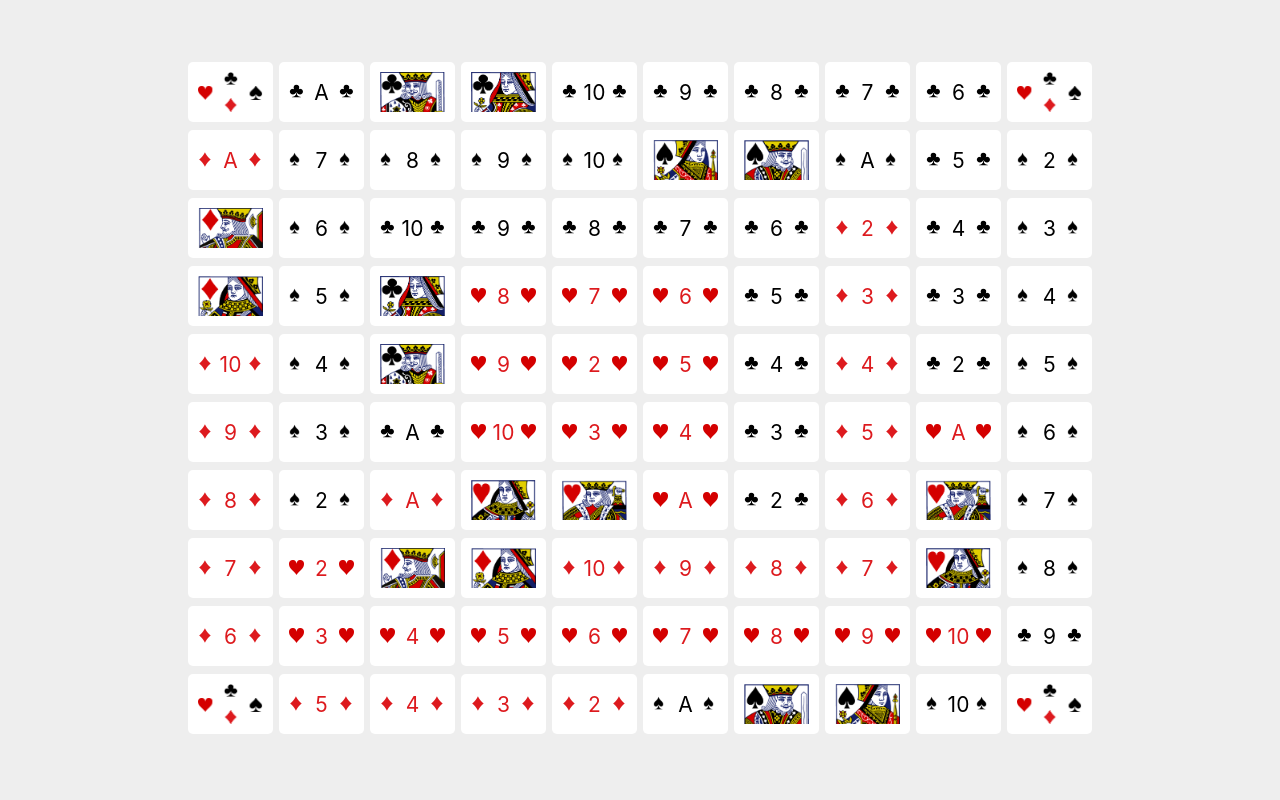
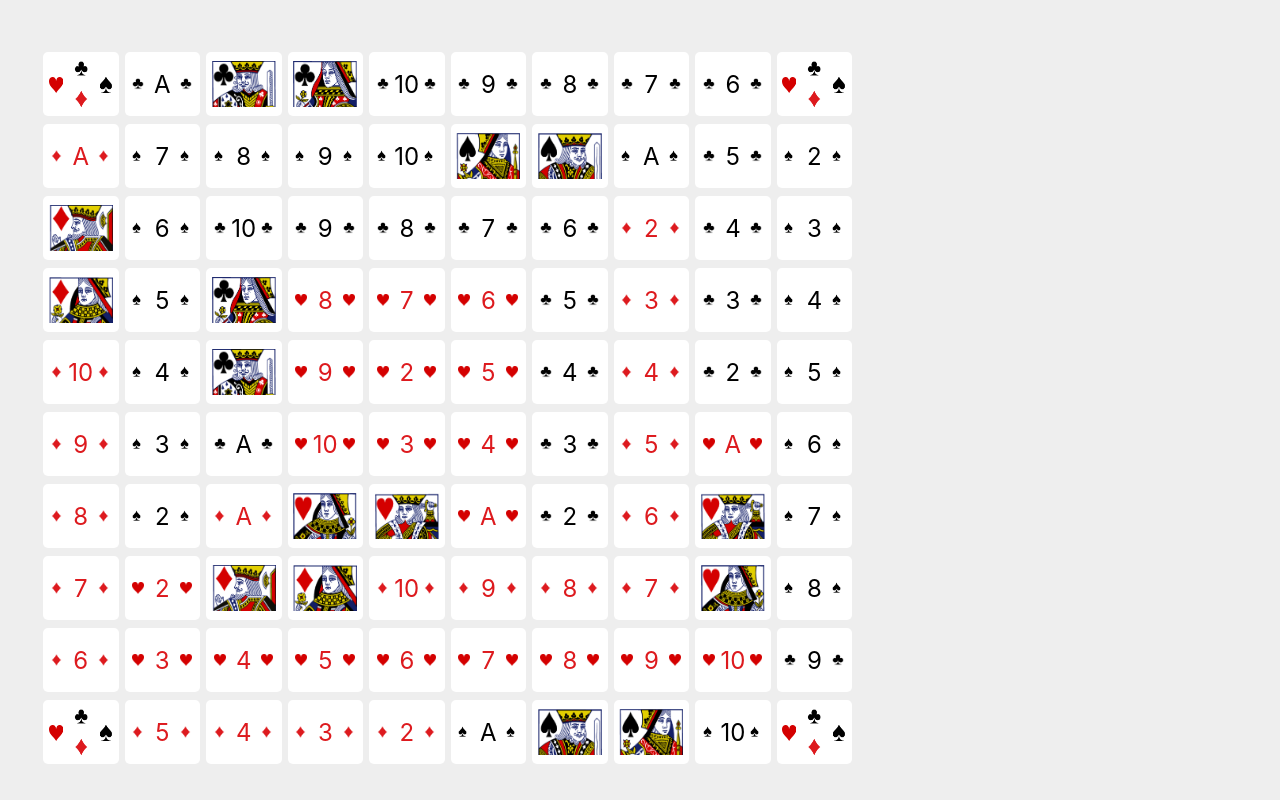
Before and after one commit to femeet/sequence, a React (Create React App) app: page /game in a window 1280 px wide. Built offline with nearby package versions, Linux system fonts and the light colour scheme.

Commit message:
stashing makeover code

```diff
--- /dev/null
+++ b/src/components/game/board/board.css
@@ -0,0 +1,83 @@
+.board-wrapper {
+    padding-top: 50px;
+    padding-left: 40px;
+    display: inline-block;
+}
+
+.card {
+    width: 5.9vw;
+    height: 8vh;
+    background: #fff;
+    border-radius: 5px;
+    margin: 2px 3px;
+    display: inline-block;
+    cursor: pointer;
+}
+
+.card:hover {
+    box-shadow: 0 4px 10px 3px #ccc;
+}
+
+.card .content {
+    pointer-events: none;
+    position: absolute;
+    width: 5.9vw;
+    height: 8vh;
+    display: flex;
+    justify-content: center;
+    align-items: center;
+}
+
+.card .content .suit-wrapper .club {
+    background: url("../../../assets/images/club.png") no-repeat;
+}
+
+.card .content .suit-wrapper .heart {
+    background: url("../../../assets/images/heart.png") no-repeat;
+}
+
+.card .content .suit-wrapper .diamond {
+    background: url("../../../assets/images/diamond.png") no-repeat;
+}
+
+.card .content .suit-wrapper .spade {
+    background: url("../../../assets/images/spade.png") no-repeat;
+}
+
+.card .content .face-card {
+    width: 5vw;
+    height: 5.8vh;
+}
+
+.card .content .suit-wrapper .suit {
+    background-size: contain;
+    display: block;
+    width: 1vw;
+    height: 1vw;
+}
+
+.card .content .suit-wrapper .right {
+    position: absolute;
+    right: 10%;
+    top: 40%;
+}
+
+.card .content .suit-wrapper .left {
+    position: absolute;
+    left: 10%;
+    top: 40%;
+}
+
+.card .content .number-wrapper {
+    font-size: 3vh;
+}
+
+.card .content .number-wrapper .heart,
+.card .content .number-wrapper .diamond {
+    color: #DD1A1E;
+}
+
+.card .content .number-wrapper .club,
+.card .content .number-wrapper .spade {
+    color: #000;
+}
--- /dev/null
+++ b/src/components/game/board/board.jsx
@@ -0,0 +1,46 @@
+import Board from "../../../shared/board";
+import './board.css';
+
+const SequenceBoard = () => {
+    return(
+        <div className={`board-wrapper`}>
+            {
+                Board.map((row, id) => {
+                    return (
+                        <div key={id} className={`card-row`}>
+                            {
+                                row.map((card, id2) => {
+                                    return (
+                                        <div className={`card`} key={id + id2}>
+                                            <div className={`content`}>
+                                                {
+                                                    !card.image && !card.corner ?
+                                                        <div className={`suit-wrapper`}>
+                                                            <span className={card.suit + ` left suit`}></span>
+                                                            <span className={card.suit + ` right suit`}></span>
+                                                        </div>
+                                                        : ''
+                                                }
+                                                {
+                                                    card.number ?
+                                                        <div className={`number-wrapper`}>
+                                                            <span className={card.suit}>{card.number}</span>
+                                                        </div>
+                                                        : card.image ?
+                                                            <img className={`face-card`} src={card.image}
+                                                                 alt={card.suit}/> : ''
+                                                }
+                                            </div>
+                                        </div>
+                                    )
+                                })
+                            }
+                        </div>
+                    )
+                })
+            }
+        </div>
+    )
+}
+
+export default SequenceBoard;
--- a/src/components/game/game.css
+++ b/src/components/game/game.css
@@ -1,87 +1,5 @@
-
-
-.board {
-    display: flex;
-    justify-content: center;
-    align-items: center;
-    padding: 60px 0;
+.game {
+    width: 100vw;
+    height: 100vh;
     background: #eee;
 }
-
-.card {
-    width: 85px;
-    height: 60px;
-    background: #fff;
-    border-radius: 5px;
-    margin: 2px 3px;
-    display: inline-block;
-    cursor: pointer;
-}
-
-.card:hover {
-    box-shadow: 0 4px 10px 3px #ccc;
-}
-
-.card .content {
-    pointer-events: none;
-    position: absolute;
-    width: 85px;
-    height: 60px;
-    display: flex;
-    justify-content: center;
-    align-items: center;
-}
-
-.card .content .suit-wrapper .club {
-    background: url("../../assets/images/club.png") no-repeat;
-}
-
-.card .content .suit-wrapper .heart {
-    background: url("../../assets/images/heart.png") no-repeat;
-}
-
-.card .content .suit-wrapper .diamond {
-    background: url("../../assets/images/diamond.png") no-repeat;
-}
-
-.card .content .suit-wrapper .spade {
-    background: url("../../assets/images/spade.png") no-repeat;
-}
-
-.card .content .face-card {
-    width: 65px;
-    height: 40px;
-}
-
-.card .content .suit-wrapper .suit {
-    background-size: contain;
-    display: block;
-    width: 15px;
-    height: 15px;
-}
-
-.card .content .suit-wrapper .right {
-    position: absolute;
-    right: 10px;
-    top: 22px;
-}
-
-.card .content .suit-wrapper .left {
-    position: absolute;
-    left: 10px;
-    top: 22px;
-}
-
-.card .content .number-wrapper {
-    font-size: 21px;
-}
-
-.card .content .number-wrapper .heart,
-.card .content .number-wrapper .diamond {
-    color: #DD1A1E;
-}
-
-.card .content .number-wrapper .club,
-.card .content .number-wrapper .spade {
-    color: #000;
-}
--- a/src/components/game/game.jsx
+++ b/src/components/game/game.jsx
@@ -1,49 +1,14 @@
 import './game.css';
-import Board from "../../shared/board";
+import SequenceBoard from "./board/board";
+import GameDetails from "./gameDetails/gameDetails";
 
 const Game = () => {
     return (
         <div>
-            <div className={`board`}>
-                <div className={`board-wrapper`}>
-                    {
-                        Board.map((row, id) => {
-                            return (
-                                <div key={id} className={`card-row`}>
-                                    {
-                                        row.map((card, id2) => {
-                                            return (
-                                                <div className={`card`} key={id + id2}>
-                                                    <div className={`content`}>
-                                                        {
-                                                            !card.image && !card.corner ?
-                                                                <div className={`suit-wrapper`}>
-                                                                    <span className={card.suit + ` left suit`}></span>
-                                                                    <span className={card.suit + ` right suit`}></span>
-                                                                </div>
-                                                                : ''
-                                                        }
-                                                        {
-                                                            card.number ?
-                                                                <div className={`number-wrapper`}>
-                                                                    <span className={card.suit}>{card.number}</span>
-                                                                </div>
-                                                                : card.image ?
-                                                                    <img className={`face-card`} src={card.image}
-                                                                         alt={card.suit}/> : ''
-                                                        }
-                                                    </div>
-                                                </div>
-                                            )
-                                        })
-                                    }
-                                </div>
-                            )
-                        })
-                    }
-                </div>
+            <div className={`game`}>
+                <SequenceBoard />
+                <GameDetails />
             </div>
-
         </div>
     )
 }
--- /dev/null
+++ b/src/components/game/gameDetails/gameDetails.jsx
@@ -0,0 +1,8 @@
+const GameDetails = () => {
+
+    return (
+        <div className={`details-wrapper`}></div>
+    )
+}
+
+export default GameDetails;
--- a/src/components/join/joinGame.jsx
+++ b/src/components/join/joinGame.jsx
@@ -58,7 +58,7 @@ const JoinGame = () => {
         const gameID = window.localStorage.getItem("gameID");
         const playerID = window.localStorage.getItem("playerID");
 
-        if(gameID === id && data["status"] === 1 && playerID != null) {
+        if(gameID === id && newData["status"] === 1 && playerID != null) {
             navigator(`/game/${id}`)
         }
 
```
Also changed, not shown: src/components/game/gameDetails/gameDetails.css (added).
